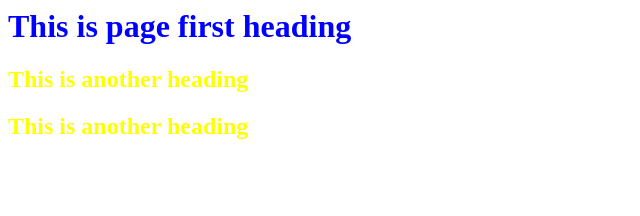
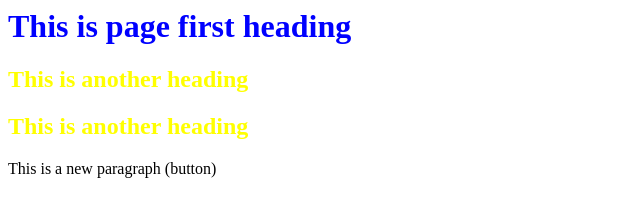
Before and after one commit to md-mozammil-git/new-repo, a plain HTML site: page index.html in a window 1280 px wide. Shown: the whole page, without its empty margins (0-640 px from the left). Drawn offline with Linux system fonts and the light colour scheme.

```diff
--- a/index.html
+++ b/index.html
@@ -9,5 +9,6 @@
     <h1>This is page first heading</h1>
     <h2>This is another heading</h2>
     <h2>This is another heading</h2>
+    <p>This is a new paragraph (button)</p>
 </body>
 </html>
```
